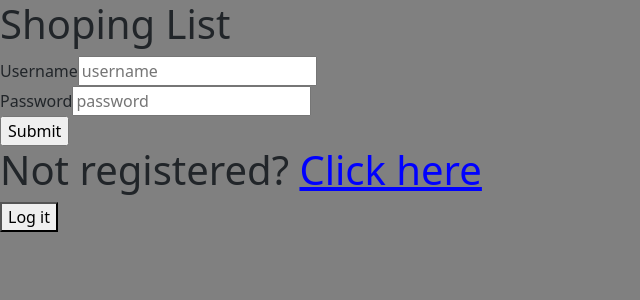
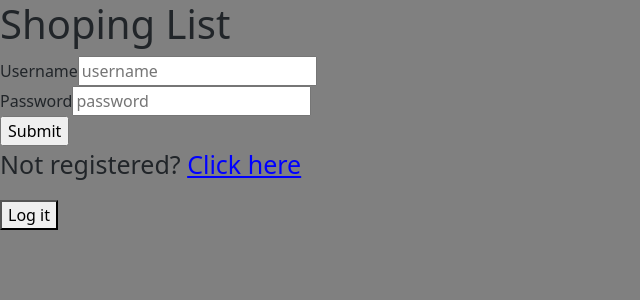
Before and after one commit to Atmaak/rocnikovka, a React (Create React App) app in the folder frontend/: page / in a window 1280 px wide. Shown: the top 300 px of the page, without its empty margins (0-640 px from the left). Built offline with nearby package versions, Linux system fonts and the light colour scheme.

Commit message:
Update Login.js

```diff
--- a/frontend/src/components/Login.js
+++ b/frontend/src/components/Login.js
@@ -18,7 +18,7 @@ const Login = ({ onSubmit, onClickShowRegister }) => {
         <input type='submit' onClick={async () => await onSubmit(refUsername.current.value, refPassword.current.value)} />
       </div>
     </form>
-    <h1>Not registered? <span onClick={() => {onClickShowRegister(true)}} className='link'>Click here</span></h1>
+    <p>Not registered? <span onClick={() => {onClickShowRegister(true)}} className='link'>Click here</span></p>
     </>
   );
 };
```
